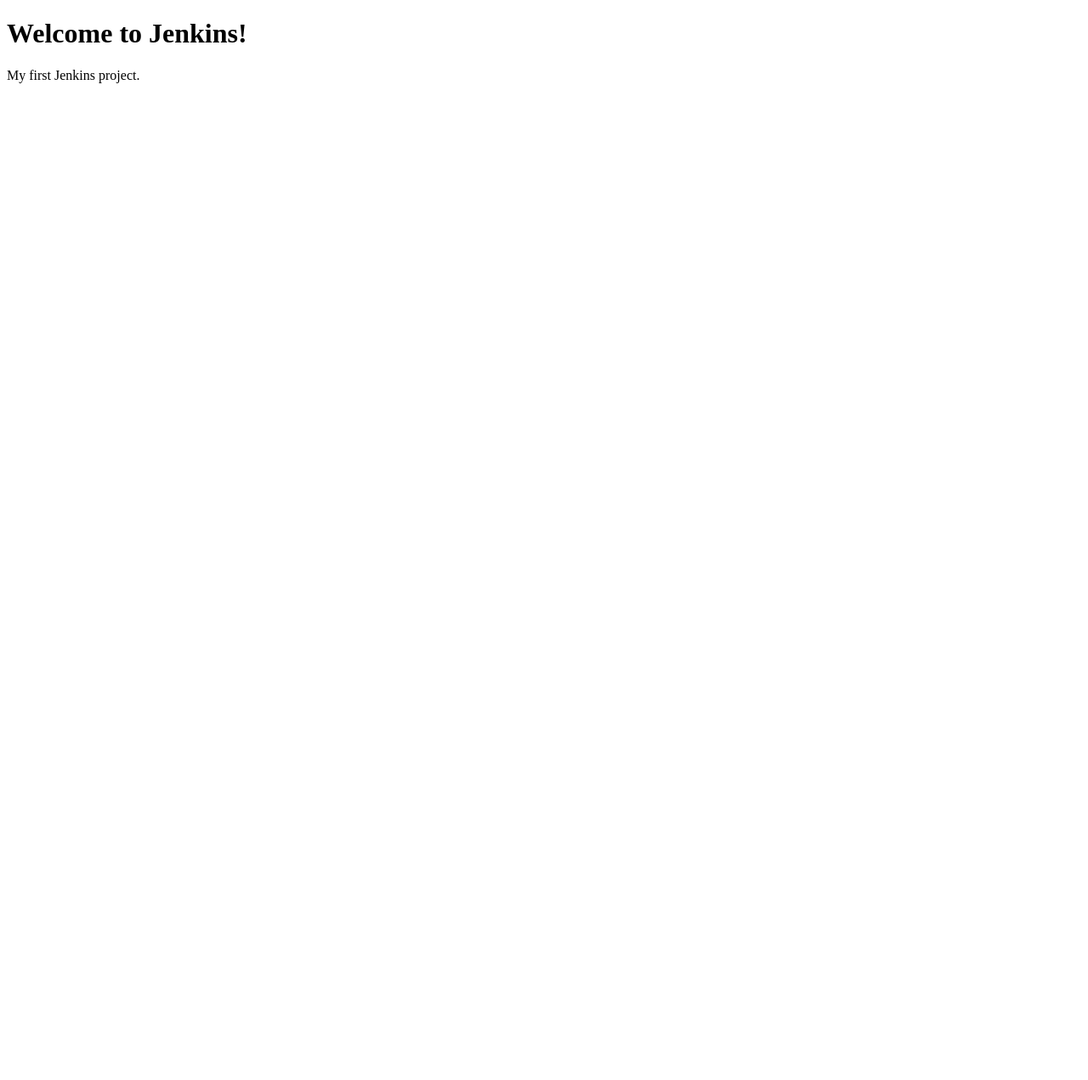
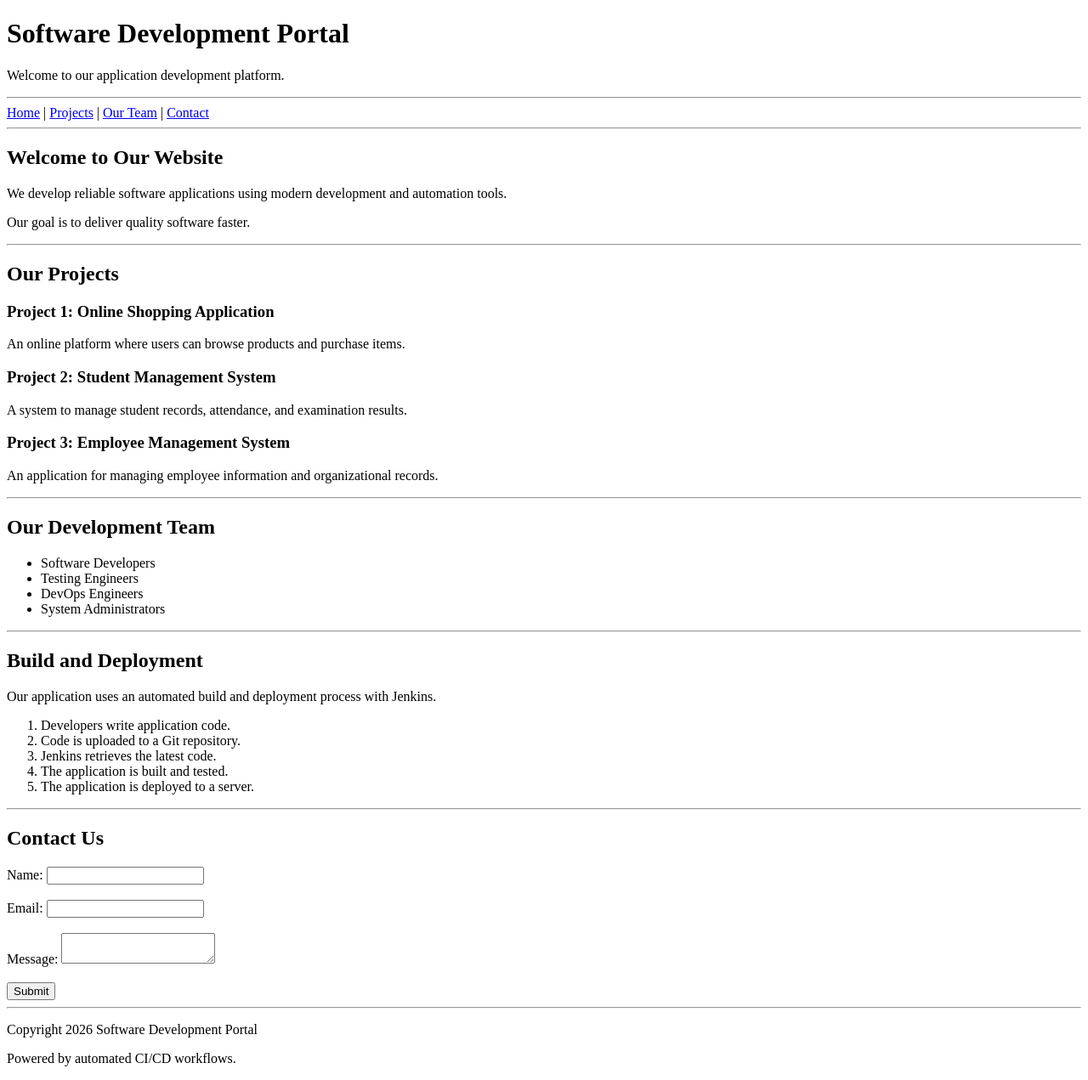
Before and after one commit to sushmithak200420/gitdemo1, a plain HTML site: page index.html in a window 1280 px wide. Shown: the whole page at 85% size. Before the commit the page ends 800 px from the top, so only its background shows below. Drawn offline with Linux system fonts and the light colour scheme.

Commit message:
Update index.html

```diff
--- a/index.html
+++ b/index.html
@@ -1,11 +1,120 @@
 
 <!DOCTYPE html>
-<html>
+<html lang="en">
 <head>
-    <title>Welcome to Jenkins</title>
+    <meta charset="UTF-8">
+    <meta name="viewport" content="width=device-width, initial-scale=1.0">
+    <title>Software Development Portal</title>
 </head>
 <body>
-    <h1>Welcome to Jenkins!</h1>
-    <p>My first Jenkins project.</p>
+
+    <header>
+        <h1>Software Development Portal</h1>
+        <p>Welcome to our application development platform.</p>
+    </header>
+
+    <hr>
+
+    <nav>
+        <a href="#home">Home</a> |
+        <a href="#projects">Projects</a> |
+        <a href="#team">Our Team</a> |
+        <a href="#contact">Contact</a>
+    </nav>
+
+    <hr>
+
+    <section id="home">
+        <h2>Welcome to Our Website</h2>
+        <p>
+            We develop reliable software applications using
+            modern development and automation tools.
+        </p>
+        <p>Our goal is to deliver quality software faster.</p>
+    </section>
+
+    <hr>
+
+    <section id="projects">
+        <h2>Our Projects</h2>
+
+        <h3>Project 1: Online Shopping Application</h3>
+        <p>
+            An online platform where users can browse products
+            and purchase items.
+        </p>
+
+        <h3>Project 2: Student Management System</h3>
+        <p>
+            A system to manage student records, attendance,
+            and examination results.
+        </p>
+
+        <h3>Project 3: Employee Management System</h3>
+        <p>
+            An application for managing employee information
+            and organizational records.
+        </p>
+    </section>
+
+    <hr>
+
+    <section id="team">
+        <h2>Our Development Team</h2>
+        <ul>
+            <li>Software Developers</li>
+            <li>Testing Engineers</li>
+            <li>DevOps Engineers</li>
+            <li>System Administrators</li>
+        </ul>
+    </section>
+
+    <hr>
+
+    <section id="automation">
+        <h2>Build and Deployment</h2>
+        <p>
+            Our application uses an automated build and deployment
+            process with Jenkins.
+        </p>
+
+        <ol>
+            <li>Developers write application code.</li>
+            <li>Code is uploaded to a Git repository.</li>
+            <li>Jenkins retrieves the latest code.</li>
+            <li>The application is built and tested.</li>
+            <li>The application is deployed to a server.</li>
+        </ol>
+    </section>
+
+    <hr>
+
+    <section id="contact">
+        <h2>Contact Us</h2>
+
+        <form>
+            <label for="name">Name:</label>
+            <input type="text" id="name" name="name">
+            <br><br>
+
+            <label for="email">Email:</label>
+            <input type="email" id="email" name="email">
+            <br><br>
+
+            <label for="message">Message:</label>
+            <textarea id="message" name="message"></textarea>
+            <br><br>
+
+            <button type="submit">Submit</button>
+        </form>
+    </section>
+
+    <hr>
+
+    <footer>
+        <p>Copyright 2026 Software Development Portal</p>
+        <p>Powered by automated CI/CD workflows.</p>
+    </footer>
+
 </body>
 </html>
```
